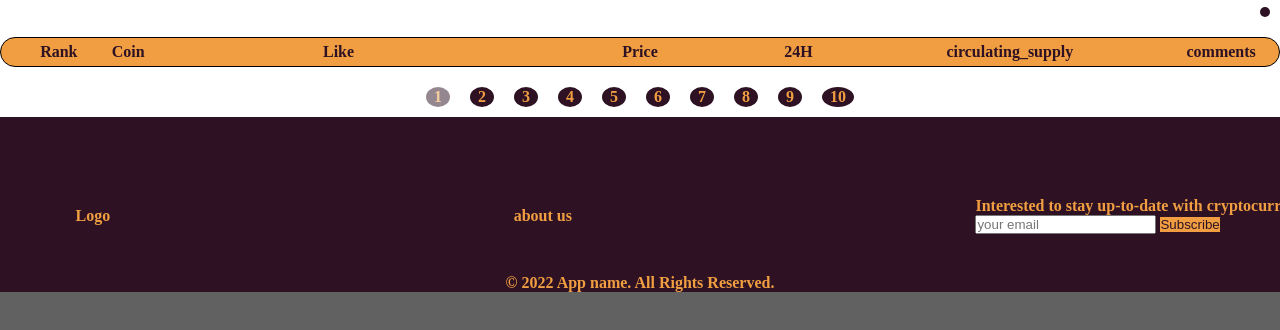
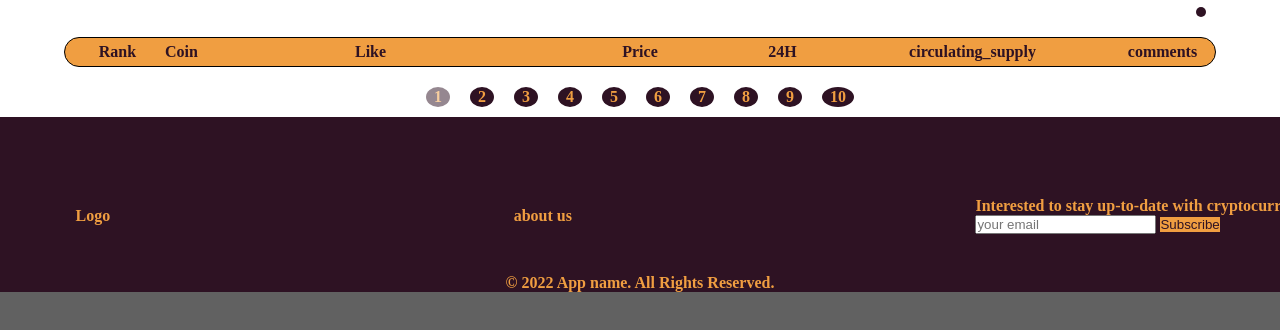
Before and after one commit to damdafayton/capstone-javascript, a website built with Parcel: page src/index.html in a window 1280 px wide. Shown: the part 270-600 px from the top of the page. Built offline with nearby package versions, Linux system fonts and the light colour scheme; no server answers.

```diff
--- a/src/index.html
+++ b/src/index.html
@@ -9,7 +9,7 @@
     <title>COINS</title>
 </head>
 
-<body class="container">
+<body class="container-fluid">
     <header class="d-flex align-items-center">
         <img src="./images/logo.png" alt="logo image">
         <ul class="list-group list-group-horizontal">
--- a/src/style.scss
+++ b/src/style.scss
@@ -55,6 +55,10 @@
 ul {
   list-style: none;
   padding: 0%;
+}
+
+.main {
+  margin: 0% 5%;
 }
 
 .homeTitle {
```
